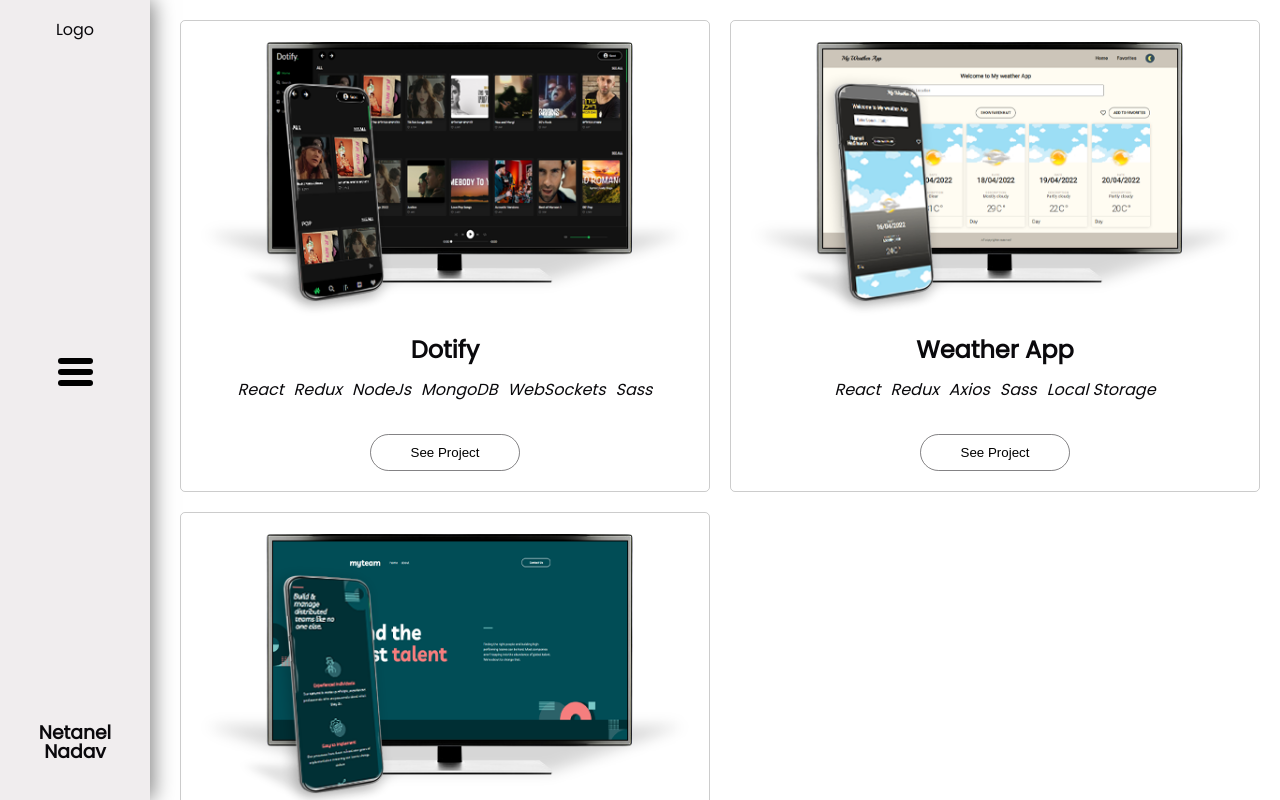
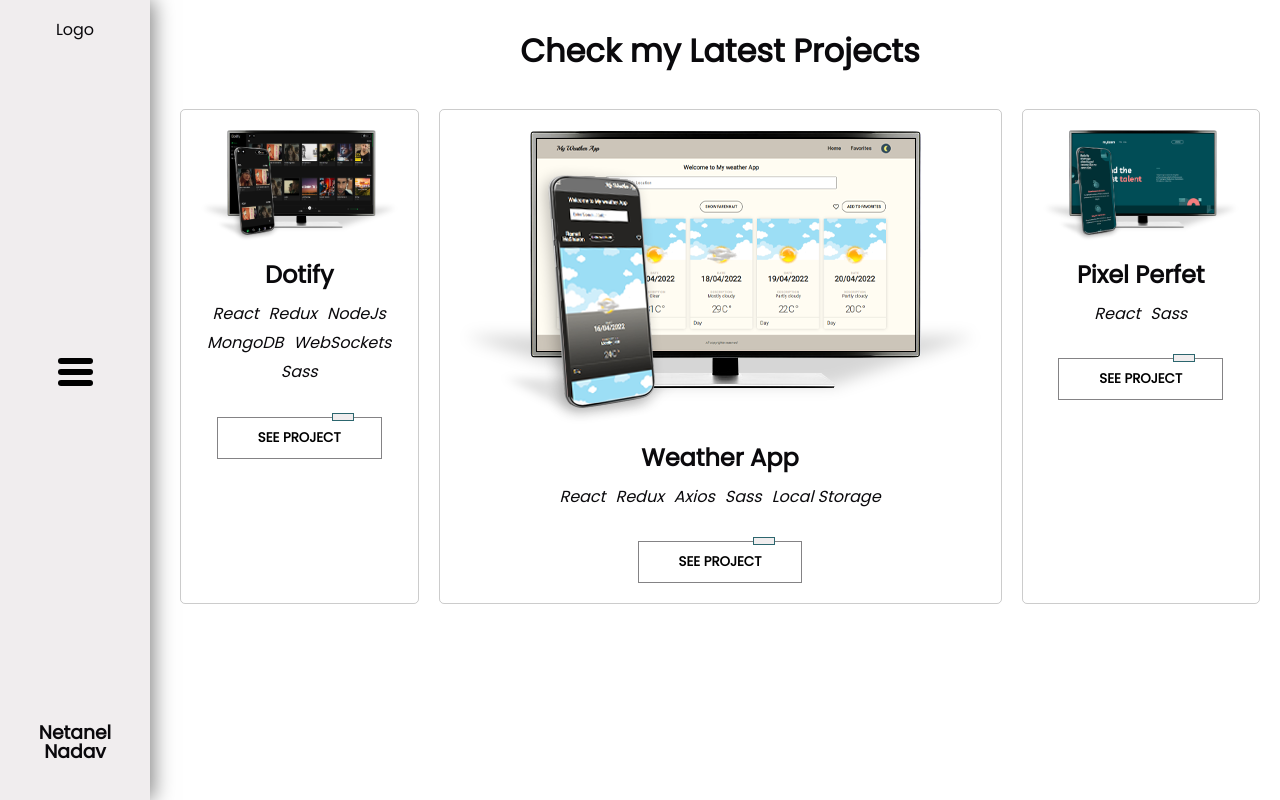
Before and after one commit to Netanel-Nadav/Protfolio, a React (Create React App) app: page /#/projects in a window 1280 px wide. Built offline with nearby package versions, Linux system fonts and the light colour scheme.

Commit message:
projects

```diff
--- a/package.json
+++ b/package.json
@@ -1,11 +1,13 @@
 {
   "name": "protfolio",
   "version": "0.1.0",
+  "homepage": "https://netanel-nadav.github.io/Protfolio/",
   "private": true,
   "dependencies": {
     "@testing-library/jest-dom": "^5.16.4",
     "@testing-library/react": "^13.3.0",
     "@testing-library/user-event": "^13.5.0",
+    "gh-pages": "^2.0.1",
     "react": "^18.2.0",
     "react-dom": "^18.2.0",
     "react-router-dom": "^6.3.0",
@@ -18,7 +20,9 @@
     "start": "react-scripts start",
     "build": "react-scripts build",
     "test": "react-scripts test",
-    "eject": "react-scripts eject"
+    "eject": "react-scripts eject",
+    "predeploy": "npm run build",
+    "deploy": "gh-pages -d build"
   },
   "eslintConfig": {
     "extends": [
--- a/src/Pages/Projects.jsx
+++ b/src/Pages/Projects.jsx
@@ -12,8 +12,11 @@ export const Projects = () => {
   }, [])
 
   return (
-    <div className="projects">
-      {projects && projects.map(project => <ProjectPreview project={project} key={project.id}/>)}
-    </div>
+    <>
+      <h1 style={{textAlign: 'center', marginBottom: '3rem'}}>Check my Latest Projects</h1>
+      <div className="projects">
+        {projects && projects.map(project => <ProjectPreview project={project} key={project.id} />)}
+      </div>
+    </>
   )
 }
--- a/src/assets/styles/basics/_base.scss
+++ b/src/assets/styles/basics/_base.scss
@@ -51,4 +51,5 @@ button {
     background: none;
     border: none;
     padding: 5px 20px;
+    font-family: 'Poppins', sans-serif;
 }
--- a/src/assets/styles/components/_project-preview.scss
+++ b/src/assets/styles/components/_project-preview.scss
@@ -49,8 +49,52 @@
     }
 
     .card-footer {
+       button {
         border: 1.5px solid rgba($clr1, .5);
-        border-radius: 50px;
-        padding: 5px 20px;
+        padding: 10px 40px;
+        position: relative;
+        transition: all .2s;
+        text-transform: uppercase;
+        font-weight: bold;
+        a {
+            i {
+                position: absolute;
+                top: -5px;
+                left: 70%;
+
+                transition: left .2s;
+
+                &::before {
+                    content: "";
+                    position: absolute;
+                    top: 0;
+                    left: 0;
+                    width: 20px;
+                    height: 6px;
+                    border: 1.5px solid $clr4;
+                    background-color: $clr2;
+                }
+                // &::after {
+                //     content: "";
+                //     position: absolute;
+                //     bottom: -45px;
+                //     left: -0px;
+                //     width: 20px;
+                //     height: 6px;
+                //     border: 1.5px solid $clr4;
+                //     background-color: $clr2;
+                // }
+            }
+        }
+
+        &:hover {
+            letter-spacing: 1px;
+            border: 1.5px solid $clr4;
+            color: $clr4;
+            i {
+                left: 20%;
+            }
+        }
+       }
     }
 }
--- a/src/assets/styles/views/_projects.scss
+++ b/src/assets/styles/views/_projects.scss
@@ -4,6 +4,10 @@
     gap: 20px;
 
     @include wide-layout {
-        grid-template-columns: 1fr 1fr;
+        grid-template-columns:
+        minmax(auto, 1fr)
+        auto
+        minmax(20px, 1fr)
+        ;
     }
 }
--- a/src/components/ProjectPreview.jsx
+++ b/src/components/ProjectPreview.jsx
@@ -13,7 +13,7 @@ export const ProjectPreview = ({ project }) => {
                 <p>{tech.map((technology, idx) => <span key={idx}>{technology}</span>)}</p>
             </div>
             <div className="card-footer">
-                <button>See Project</button>
+                <button className='btn'><a href="#">See Project <i></i><i className='elem-end'></i> </a></button>
             </div>
         </div>
     )
```
Also changed, not shown: 1 other file (tests, documents, lock files or other folders).
